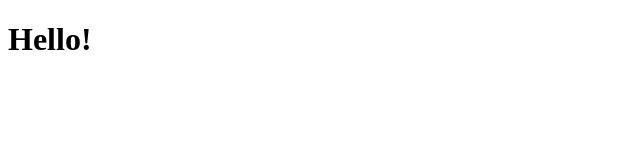
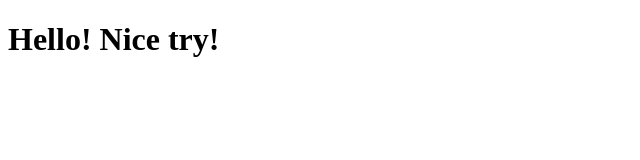
Before and after one commit to NastyaBigul/coursera-test, a plain HTML site: page site/index.html in a window 1280 px wide. Shown: the whole page, without its empty margins (0-640 px from the left). Drawn offline with Linux system fonts and the light colour scheme.

Commit message:
small addition

```diff
--- a/site/index.html
+++ b/site/index.html
@@ -4,6 +4,6 @@
 	<title>Hello coursera!</title>
 </head>
 <body>
-<h1>Hello!</h1>
+<h1>Hello! Nice try!</h1>
 </body>
 </html>
```
